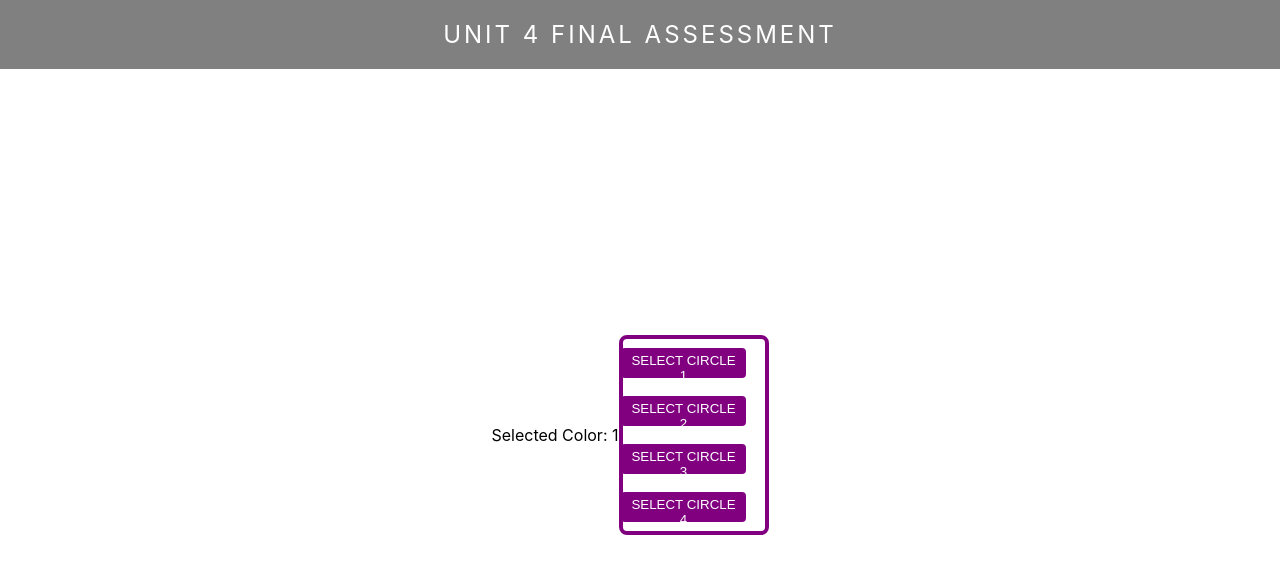
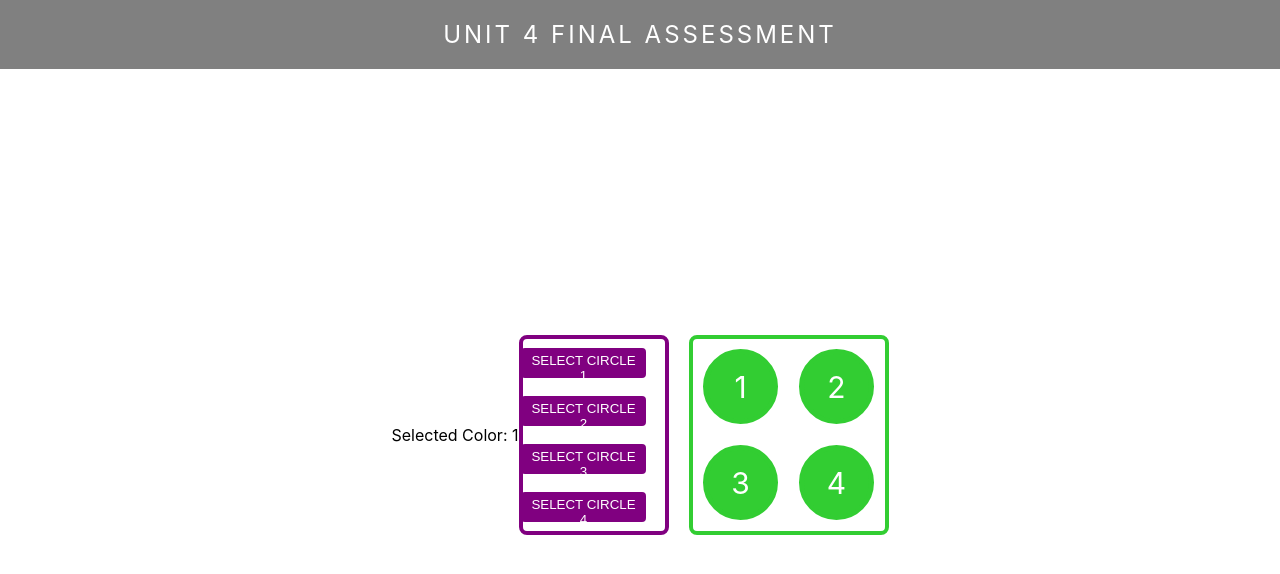
Before and after one commit to bearcodes870/project-4-assessment, a React (Create React App) app: page / in a window 1280 px wide. Shown: the top 574 px of the page. Built offline with nearby package versions, Linux system fonts and the light colour scheme.

Commit message:
circles render

```diff
--- /dev/null
+++ b/src/components/Circles/Circles.jsx
@@ -0,0 +1,12 @@
+import styles from './Circles.module.css';
+
+const Circles = () => (
+    <div className={styles.Circles}>
+        <div className={styles.Circles}>1</div>
+        <div className={styles.Circles}>2</div>
+        <div className={styles.Circles}>3</div>
+        <div className={styles.Circles}>4</div>
+    </div>
+  );
+
+  export default Circles;
--- /dev/null
+++ b/src/components/Circles/Circles.module.css
@@ -0,0 +1,31 @@
+.Circles {
+    display: flex;
+    flex-flow: row wrap;
+    justify-content: space-around;
+    align-items: center;
+    height: 200px;
+    width: 200px;
+    border: 4px solid limegreen;
+    border-radius: 8px;
+  }
+
+  .Circles div {
+    height: 75px;
+    width: 75px;
+    display: flex;
+    justify-content: center;
+    align-items: center;
+    background-color: limegreen;
+    color: white;
+    font-size: 30px;
+    border: 5px solid limegreen;
+    border-radius: 50%;
+    margin: auto 10px;
+  }
+
+  /* Another dose of dynamic className goodness is the winning ticket */
+  .Circles div.selected {
+    background-color: white;
+    color: purple;
+    border: 5px solid purple;
+  }
--- a/src/pages/App/App.js
+++ b/src/pages/App/App.js
@@ -1,5 +1,6 @@
 import React, { Component } from 'react';
 import CircleSelector from '../../components/CircleSelector/CircleSelector';
+import Circles from '../../components/Circles/Circles';
 import './App.css';
 
 class App extends Component {
@@ -16,6 +17,10 @@ class App extends Component {
         };
       }
 
+    handleClick = (idx) => {
+        this.setState({selColorIdx: idx});
+      }
+
 
   render() {
     return (
@@ -25,7 +30,9 @@ class App extends Component {
             Selected Color: {this.state.selColorIdx}
           <CircleSelector
            selColorIdx = {this.state.selColorIdx}
+           handleClick = {this.handleClick}
           />
+          <Circles />
         </main>
       </div>
     );
```
